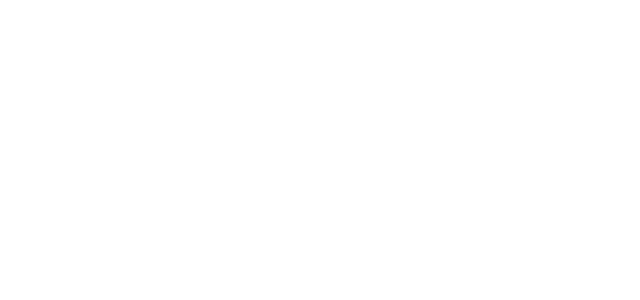
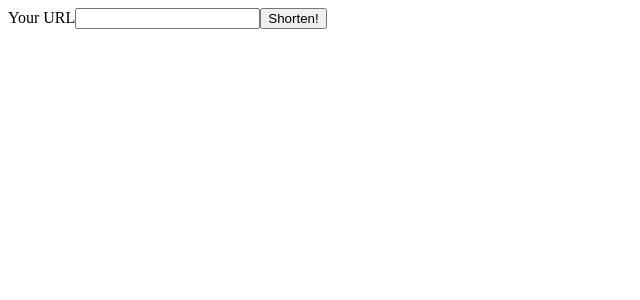
Before and after one commit to Breeann-URL-Shortener/breeann-url-shortener-fe, a React app: page / in a window 1280 px wide. Shown: the top 300 px of the page, without its empty margins (0-640 px from the left). Built offline with nearby package versions, Linux system fonts and the light colour scheme.

Commit message:
added elements to the form

```diff
--- a/src/components/form/Form.jsx
+++ b/src/components/form/Form.jsx
@@ -4,9 +4,11 @@
 function Form(props) {
   return (
   //   A Form that will allow input for the initial url that the user can add
-    <div>
-
-    </div>
+    <form>
+      <label>Your URL</label>
+      <input/>
+      <button>Shorten!</button>
+    </form>
   );
 }
 
--- a/src/containers/ShortenContainer.jsx
+++ b/src/containers/ShortenContainer.jsx
@@ -1,12 +1,14 @@
 import React, { useEffect, useState } from 'react';
 import PropTypes from 'prop-types';
+import { createLink, fetchLinks } from '../services/shortenerAPICalls';
+import Form from '../components/form/Form';
 
 const ShortenContainer = (props) => {
-  const [url, setUrl] = useState('');
-  const [links, setLinks] = useState([]);
+
   return (
     <div>
       {/* Takes in Form and List to contain */}
+      <Form />
     </div>
   );
 };
```
